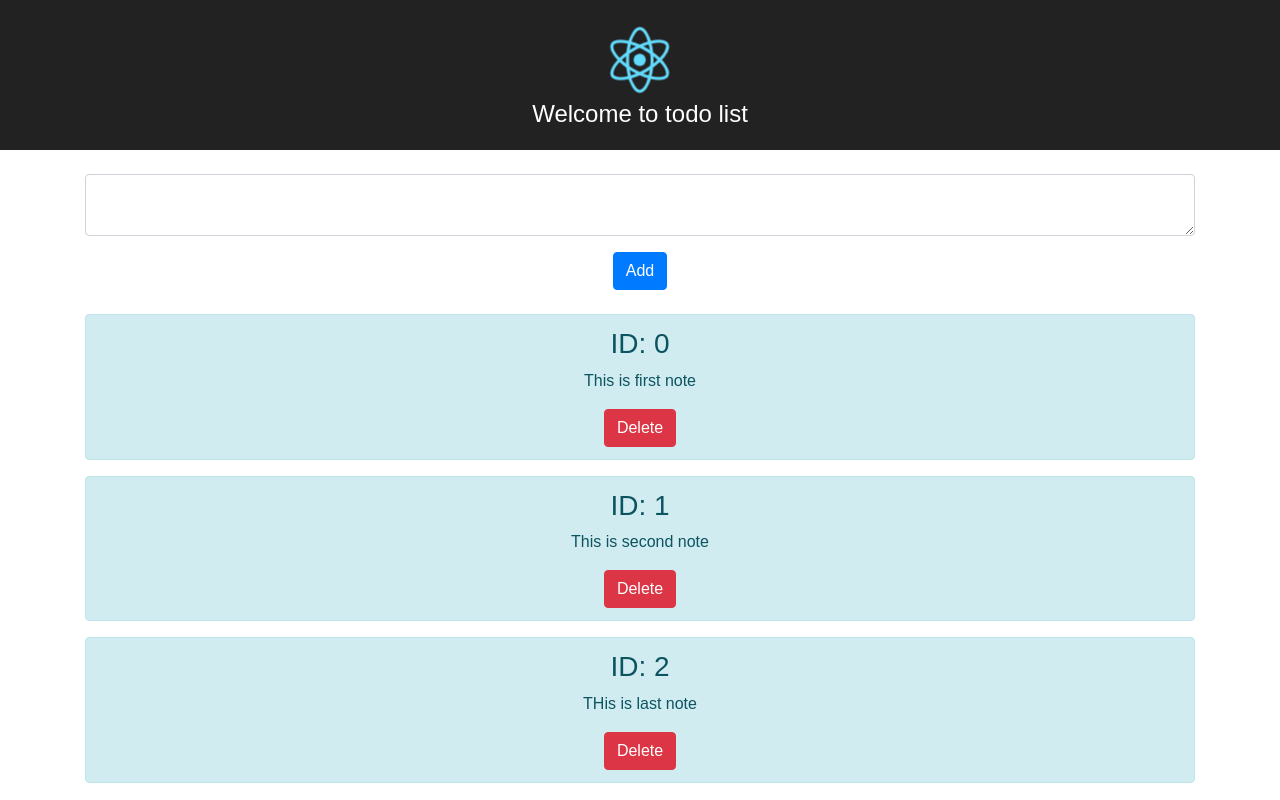
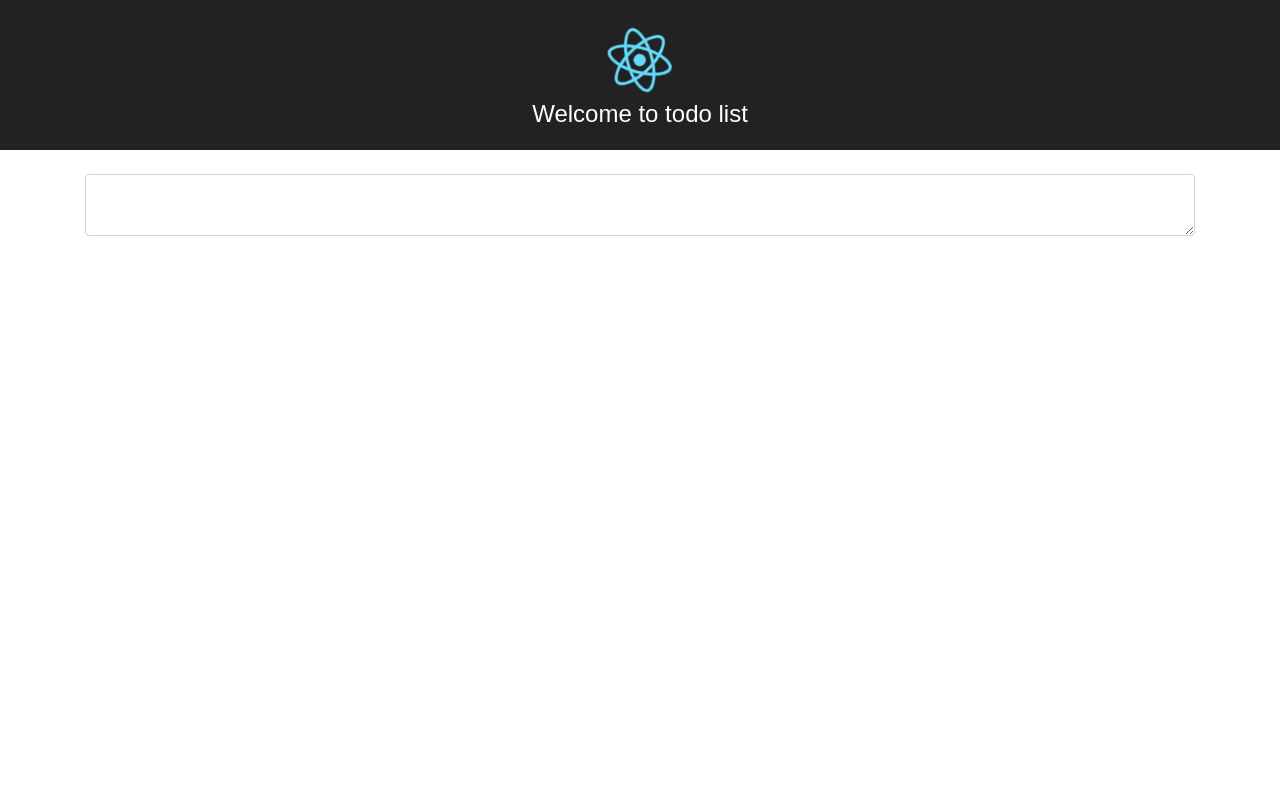
Before and after one commit to j42lin/react-redux-sample, a React (Create React App) app: page / in a window 1280 px wide. Built offline with nearby package versions, Linux system fonts and the light colour scheme; the HTML template or start-up script is replaced by a standard one.

Commit message:
simplify to a textbox for now

```diff
--- a/src/App.js
+++ b/src/App.js
@@ -3,73 +3,19 @@ import { Button, Alert, Grid, FormGroup, FormControl } from 'react-bootstrap';
 import logo from './logo.svg';
 import './App.css';
 
-// Todo component
-const Todo = (props) => {
-  // console.log('this is todo', props.todo);
-  return (
-    <Alert bsStyle="info" key={props.todo.id}>
-      <h3>ID: {props.todo.id}</h3>
-      <p>
-        {props.todo.note}
-      </p>
-      <Button bsStyle="danger" onClick={props.remove}>Delete</Button>
-    </Alert>
-  );
-};
-
 class App extends Component {
   constructor(props) {
     super(props);
 
-    const list = this.prepopulateNotes();
-
     this.state = {
-      id: 100,
-      note: '',
-      list: list,
+      todoText: '',
     };
-
-    this.handleNoteChange = this.handleNoteChange.bind(this);
-    this.addTodo = this.addTodo.bind(this);
-    this.deleteTodo = this.deleteTodo.bind(this);
-  }
-
-  prepopulateNotes() {
-    const list = {};
-
-    list[0] = { id: 0, note: 'This is first note' };
-    list[1] = { id: 1, note: 'This is second note'};
-    list[2] = { id: 2, note: 'THis is last note'};
-
-    return list;
   }
 
   // This handle event when text is entered
-  handleNoteChange(event) {
-    this.setState({note: event.target.value});
-  }
-
-  // add todo in the list
-  addTodo() {
-    const list = this.state.list;
-    const id = this.state.id + 1;
-
-    list[id] = {id: id, note: this.state.note};
-    this.setState({
-      list,
-      id,
-      note: '',
-    });
-  }
-
-  // check id, if valid, take the todo off list
-  deleteTodo(id) {
-    const list = this.state.list;
-
-    if (list.hasOwnProperty(id)) {
-      delete list[id];
-      this.setState({ list });
-    }
+  handleNoteChange(value) {
+    console.log('text changed', value);
+    this.setState({todoText: value});
   }
 
   render() {
@@ -82,19 +28,12 @@ class App extends Component {
         <br />
         <Grid>
           <FormGroup controlId="formControlsTextarea">
-            <FormControl componentClass="textarea" value={this.state.note} onChange={this.handleNoteChange} />
+            <FormControl
+              componentClass="textarea"
+              value={this.state.todoText}
+              onChange={ (e) => { this.handleNoteChange(e.target.value); } }
+            />
           </FormGroup>
-          <Button bsStyle="primary" onClick={this.addTodo}>Add</Button>
-          <br />
-          <br />
-          <div>
-            {
-              Object.keys(this.state.list).map((id) => {
-                // console.log('map this id', this.state.list[id]);
-                return (<Todo todo={this.state.list[id]} remove={() => { this.deleteTodo(id); }}/>);
-              })
-            }
-          </div>
         </Grid>
       </div>
     );
```
